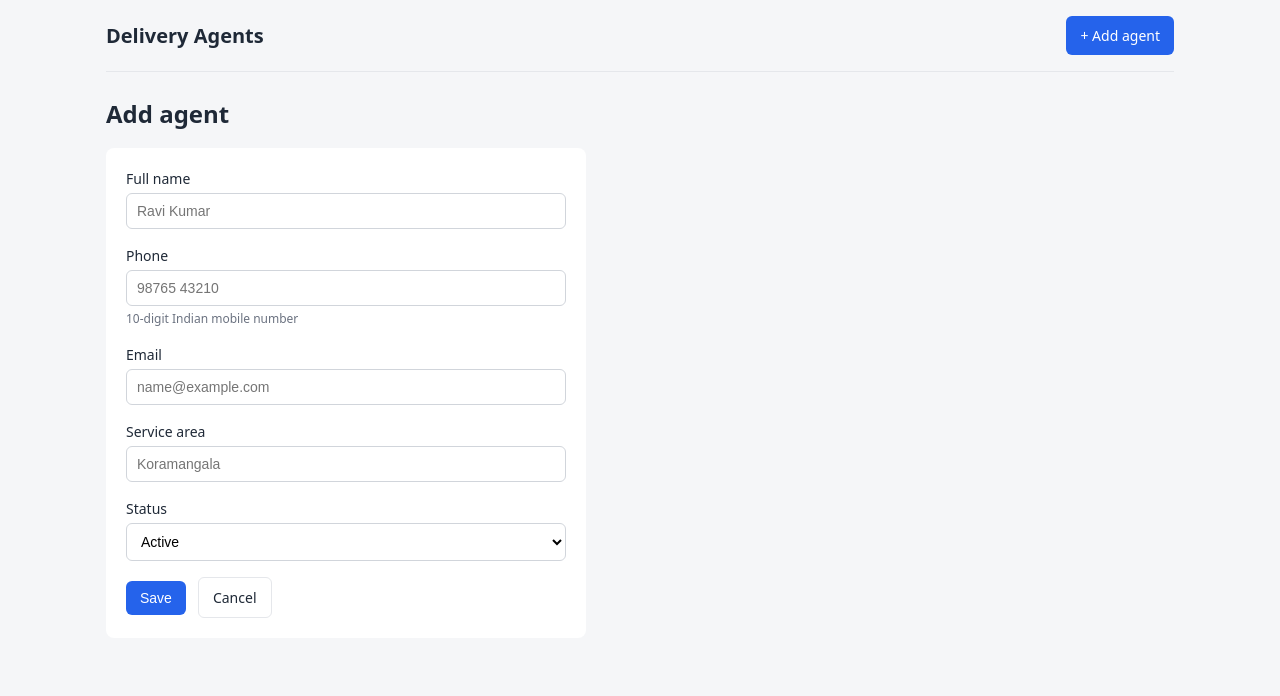
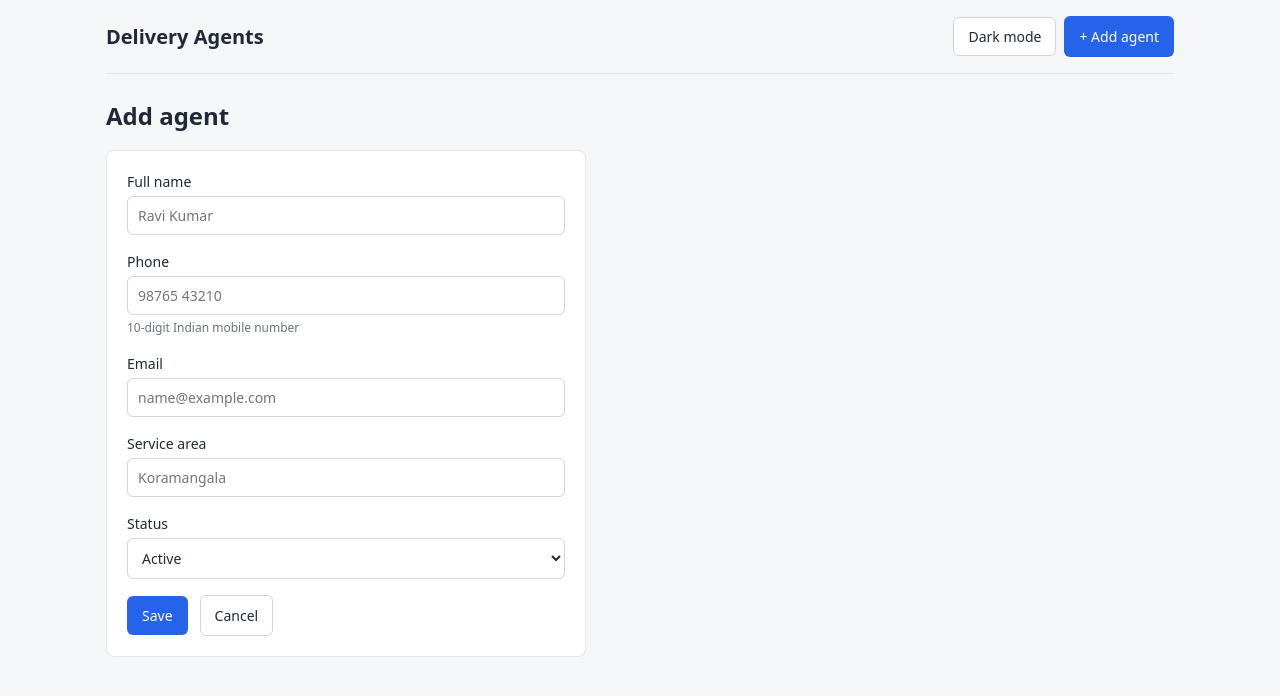
Before and after one commit to Hk-045/delivery-agent-management, a React (Vite) app in the folder frontend/: page /agents/new in a window 1280 px wide. Shown: the top 696 px of the page. Built offline with nearby package versions, Linux system fonts and the light colour scheme; no server answers.

Commit message:
Add dark theme and polish UI

```diff
--- a/frontend/index.html
+++ b/frontend/index.html
@@ -5,6 +5,11 @@
     <link rel="icon" type="image/svg+xml" href="/favicon.svg" />
     <meta name="viewport" content="width=device-width, initial-scale=1.0" />
     <title>Delivery Agents</title>
+    <script>
+      const savedTheme = localStorage.getItem('theme');
+      const prefersDark = window.matchMedia('(prefers-color-scheme: dark)').matches;
+      document.documentElement.dataset.theme = savedTheme || (prefersDark ? 'dark' : 'light');
+    </script>
   </head>
   <body>
     <div id="root"></div>
--- a/frontend/src/App.jsx
+++ b/frontend/src/App.jsx
@@ -1,11 +1,15 @@
 import { Link, Outlet } from 'react-router-dom';
+import ThemeToggle from './components/ThemeToggle';
 
 const App = () => {
   return (
     <div className="container">
       <header className="header">
         <Link to="/" className="logo">Delivery Agents</Link>
-        <Link to="/agents/new" className="btn">+ Add agent</Link>
+        <div className="header-actions">
+          <ThemeToggle />
+          <Link to="/agents/new" className="btn">+ Add agent</Link>
+        </div>
       </header>
 
       <main>
--- /dev/null
+++ b/frontend/src/components/ThemeToggle.jsx
@@ -0,0 +1,29 @@
+import { useEffect, useState } from 'react';
+
+const getInitialTheme = () => {
+  const saved = localStorage.getItem('theme');
+  if (saved) return saved;
+  return window.matchMedia('(prefers-color-scheme: dark)').matches ? 'dark' : 'light';
+};
+
+const ThemeToggle = () => {
+  const [theme, setTheme] = useState(getInitialTheme);
+
+  useEffect(() => {
+    document.documentElement.dataset.theme = theme;
+    localStorage.setItem('theme', theme);
+  }, [theme]);
+
+  return (
+    <button
+      type="button"
+      className="btn-secondary"
+      onClick={() => setTheme(theme === 'dark' ? 'light' : 'dark')}
+      aria-label="Toggle dark mode"
+    >
+      {theme === 'dark' ? 'Light mode' : 'Dark mode'}
+    </button>
+  );
+};
+
+export default ThemeToggle;
--- a/frontend/src/index.css
+++ b/frontend/src/index.css
@@ -1,14 +1,46 @@
 :root {
-  --primary: #2563eb;
-  --primary-dark: #1d4ed8;
-  --danger: #dc2626;
-  --danger-dark: #b91c1c;
+  --bg: #f5f6f8;
+  --surface: #ffffff;
+  --surface-muted: #f9fafb;
   --text: #1f2937;
   --muted: #6b7280;
   --border: #e5e7eb;
-  --bg: #f5f6f8;
-  --white: #ffffff;
+  --input-border: #d1d5db;
+  --primary: #2563eb;
+  --primary-hover: #1d4ed8;
+  --danger: #dc2626;
+  --danger-hover: #b91c1c;
+  --link: #2563eb;
+  --success-bg: #dcfce7;
+  --success-text: #166534;
+  --neutral-bg: #e5e7eb;
+  --neutral-text: #374151;
+  --error-bg: #fee2e2;
+  --error-text: #b91c1c;
   --radius: 8px;
+  color-scheme: light;
+}
+
+[data-theme='dark'] {
+  --bg: #111827;
+  --surface: #1f2937;
+  --surface-muted: #263244;
+  --text: #e5e7eb;
+  --muted: #9ca3af;
+  --border: #374151;
+  --input-border: #4b5563;
+  --primary: #3b82f6;
+  --primary-hover: #2563eb;
+  --danger: #ef4444;
+  --danger-hover: #dc2626;
+  --link: #60a5fa;
+  --success-bg: #14532d;
+  --success-text: #bbf7d0;
+  --neutral-bg: #374151;
+  --neutral-text: #e5e7eb;
+  --error-bg: #450a0a;
+  --error-text: #fecaca;
+  color-scheme: dark;
 }
 
 * {
@@ -24,7 +56,7 @@ body {
 }
 
 a {
-  color: var(--primary);
+  color: var(--link);
 }
 
 :focus-visible {
@@ -48,6 +80,12 @@ a {
   padding-bottom: 16px;
   margin-bottom: 24px;
   border-bottom: 1px solid var(--border);
+}
+
+.header-actions {
+  display: flex;
+  align-items: center;
+  gap: 8px;
 }
 
 .logo {
@@ -82,28 +120,29 @@ a {
   padding: 9px 14px;
   border-radius: 6px;
   font-size: 14px;
+  font-family: inherit;
   text-decoration: none;
   cursor: pointer;
 }
 
 .btn {
-  border: none;
+  border: 1px solid transparent;
   background: var(--primary);
-  color: var(--white);
+  color: #ffffff;
 }
 
 .btn:hover {
-  background: var(--primary-dark);
+  background: var(--primary-hover);
 }
 
 .btn-secondary {
-  border: 1px solid var(--border);
-  background: var(--white);
+  border: 1px solid var(--input-border);
+  background: var(--surface);
   color: var(--text);
 }
 
 .btn-secondary:hover:not(:disabled) {
-  background: #f9fafb;
+  background: var(--surface-muted);
 }
 
 .btn-danger {
@@ -111,7 +150,7 @@ a {
 }
 
 .btn-danger:hover {
-  background: var(--danger-dark);
+  background: var(--danger-hover);
 }
 
 .btn:disabled,
@@ -126,6 +165,8 @@ a {
   background: none;
   color: var(--danger);
   font-size: inherit;
+  font-family: inherit;
+  line-height: inherit;
   cursor: pointer;
 }
 
@@ -138,13 +179,27 @@ a {
 }
 
 .notice {
-  background: #dcfce7;
-  color: #166534;
+  background: var(--success-bg);
+  color: var(--success-text);
 }
 
 .error {
-  background: #fee2e2;
-  color: var(--danger-dark);
+  background: var(--error-bg);
+  color: var(--error-text);
+}
+
+/* Inputs */
+.filters input,
+.filters select,
+.form input,
+.form select {
+  padding: 9px 10px;
+  border: 1px solid var(--input-border);
+  border-radius: 6px;
+  font-size: 14px;
+  font-family: inherit;
+  background: var(--surface);
+  color: var(--text);
 }
 
 /* Filters */
@@ -155,59 +210,77 @@ a {
   margin-bottom: 16px;
 }
 
-.filters input,
-.filters select,
-.form input,
-.form select {
-  padding: 9px 10px;
-  border: 1px solid #d1d5db;
-  border-radius: 6px;
-  font-size: 14px;
-  background: var(--white);
-}
-
 /* Table */
 .table {
   width: 100%;
-  border-collapse: collapse;
-  background: var(--white);
+  border-collapse: separate;
+  border-spacing: 0;
+  background: var(--surface);
+  border: 1px solid var(--border);
   border-radius: var(--radius);
   overflow: hidden;
 }
 
 .table th,
 .table td {
-  padding: 12px;
+  padding: 12px 14px;
   text-align: left;
   border-bottom: 1px solid var(--border);
   overflow-wrap: anywhere;
 }
 
+.table tbody tr:last-child td {
+  border-bottom: none;
+}
+
 .table th {
-  background: #f9fafb;
-  font-size: 13px;
+  background: var(--surface-muted);
+  font-size: 12px;
   font-weight: 600;
+  text-transform: uppercase;
+  letter-spacing: 0.04em;
   color: var(--muted);
 }
 
 .table tbody tr:hover {
-  background: #f9fafb;
+  background: var(--surface-muted);
 }
 
+.table a {
+  font-weight: 500;
+  text-decoration: none;
+}
+
+.table a:hover {
+  text-decoration: underline;
+}
+
+/* Status badge */
 .status {
+  display: inline-flex;
+  align-items: center;
+  gap: 6px;
   padding: 2px 10px;
   border-radius: 12px;
   font-size: 13px;
 }
 
+.status::before {
+  content: '';
+  width: 6px;
+  height: 6px;
+  border-radius: 50%;
+  background: currentColor;
+}
+
 .status-active {
-  background: #dcfce7;
-  color: #166534;
+  background: var(--success-bg);
+  color: var(--success-text);
 }
 
 .status-inactive {
-  background: var(--border);
-  color: #374151;
+  background: var(--neutral-bg);
+  color: var(--neutral-text);
 }
 
 .actions {
@@ -221,7 +294,8 @@ a {
 .empty {
   padding: 40px 16px;
   text-align: center;
-  background: var(--white);
+  background: var(--surface);
+  border: 1px dashed var(--input-border);
   border-radius: var(--radius);
 }
 
@@ -244,7 +318,8 @@ a {
   gap: 16px;
   max-width: 480px;
   padding: 20px;
-  background: var(--white);
+  background: var(--surface);
+  border: 1px solid var(--border);
   border-radius: var(--radius);
 }
 
@@ -266,7 +341,8 @@ a {
 .card {
   max-width: 560px;
   padding: 20px;
-  background: var(--white);
+  background: var(--surface);
+  border: 1px solid var(--border);
   border-radius: var(--radius);
 }
 
@@ -297,6 +373,7 @@ a {
   }
 
   .table {
+    border: none;
     background: transparent;
   }
 
@@ -314,16 +391,24 @@ a {
 
   .table tr {
     margin-bottom: 12px;
-    background: var(--white);
+    background: var(--surface);
     border: 1px solid var(--border);
     border-radius: var(--radius);
+    overflow: hidden;
   }
 
   .table td {
     display: flex;
     justify-content: space-between;
     gap: 12px;
-    border-bottom: 1px solid #f3f4f6;
+  }
+
+  .table tbody tr:last-child td {
+    border-bottom: 1px solid var(--border);
+  }
+
+  .table td:last-child {
+    border-bottom: none;
   }
 
   .table td::before {
```
